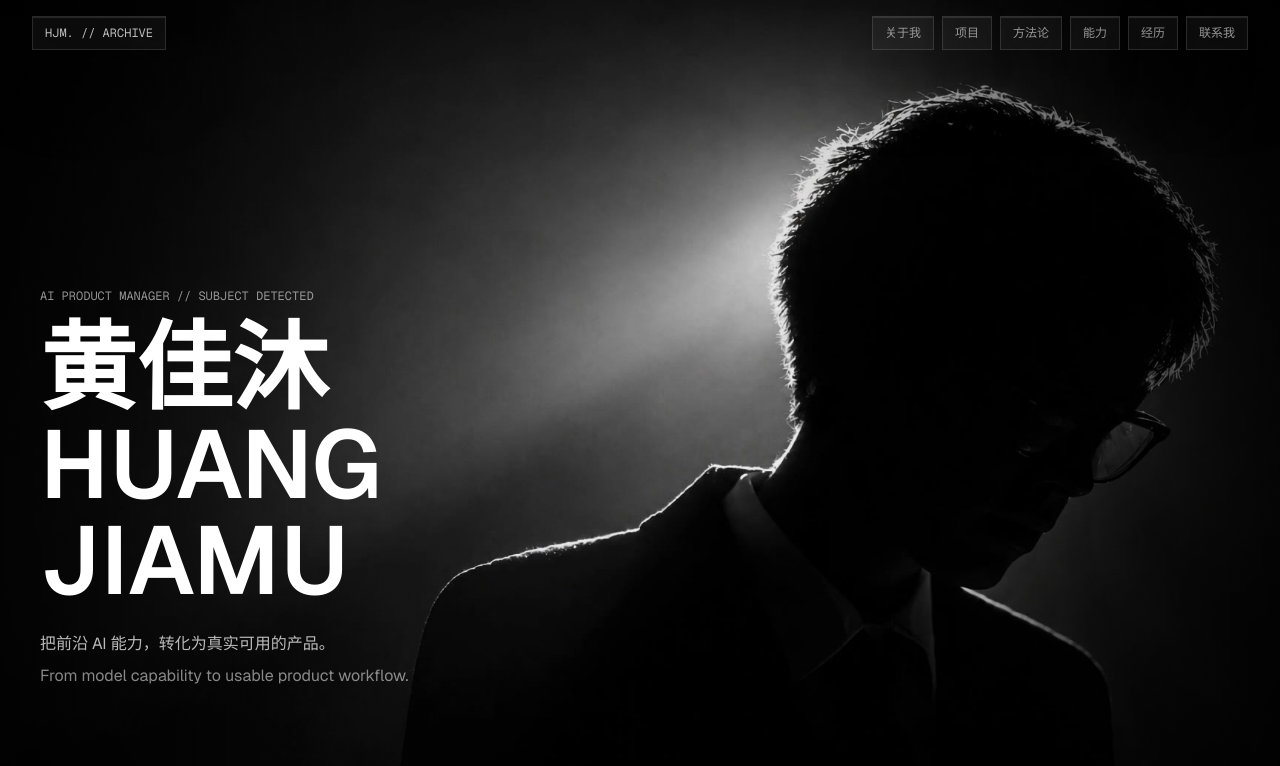
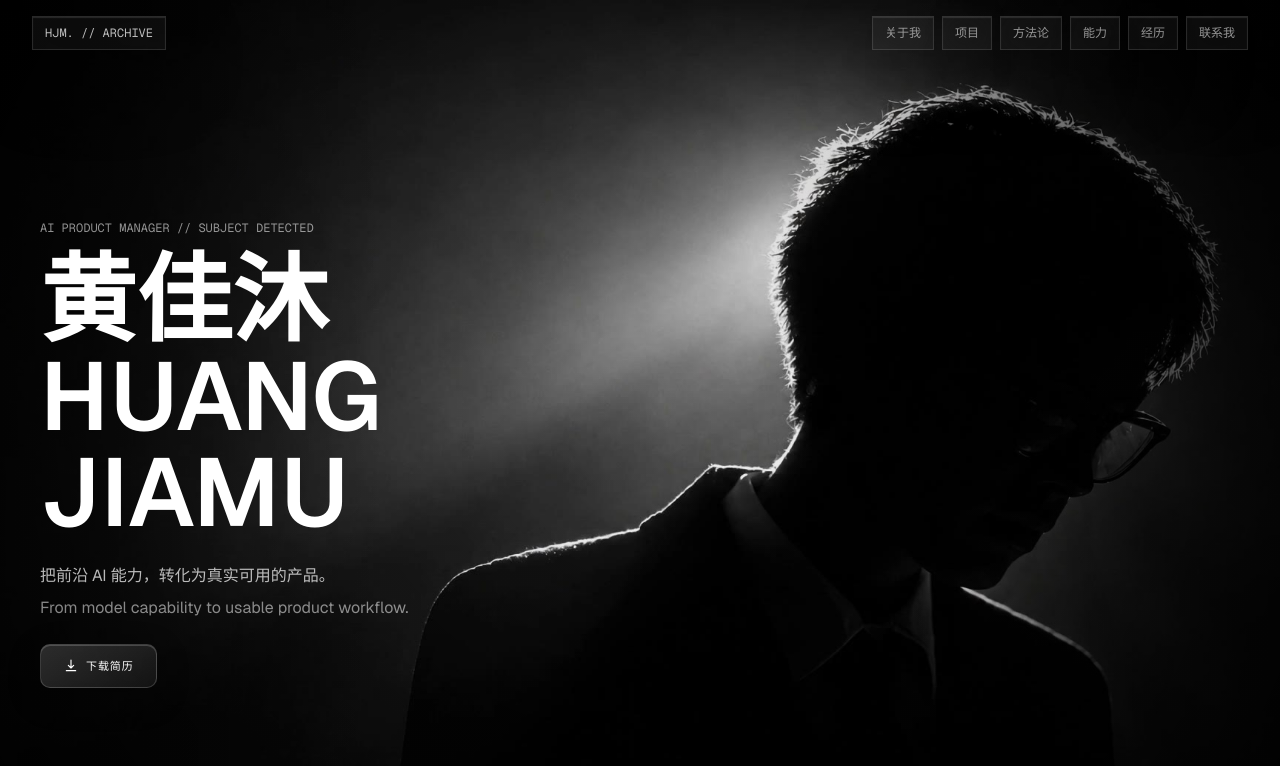
Before and after one commit to HHHJM845/HJM-Personal-website, a Next.js app: page / in a window 1280 px wide. Shown: the top 766 px of the page. Built offline with nearby package versions, Linux system fonts and the light colour scheme.

Commit message:
feat: add resume download buttons

```diff
--- a/src/app/globals.css
+++ b/src/app/globals.css
@@ -272,6 +272,30 @@ body {
   border-color: rgba(255, 255, 255, 0.28);
   color: #fff;
   transform: translateY(-1px);
+}
+
+.btn:focus-visible {
+  outline: 2px solid rgba(255, 255, 255, 0.58);
+  outline-offset: 4px;
+}
+
+.resume-download-btn svg {
+  fill: none;
+  height: 16px;
+  stroke: currentColor;
+  stroke-linecap: round;
+  stroke-linejoin: round;
+  stroke-width: 1.7;
+  width: 16px;
+}
+
+.arrival-resume-btn {
+  font-family: "Geist Mono", "Geist Mono Fallback", ui-monospace, monospace;
+  font-size: 11px;
+  letter-spacing: 0.08em;
+  margin-top: 24px;
+  pointer-events: auto;
+  text-transform: uppercase;
 }
 
 #stats {
--- a/src/app/page.tsx
+++ b/src/app/page.tsx
@@ -388,6 +388,16 @@ export default function Home() {
             <a className="btn btn-ghost" href="https://github.com/HHHJM845">
               查看 GitHub
             </a>
+            <a
+              className="btn btn-ghost resume-download-btn"
+              download="黄佳沐-AI产品经理.pdf"
+              href="/resume/黄佳沐-AI产品经理.pdf"
+            >
+              <svg aria-hidden="true" viewBox="0 0 24 24">
+                <path d="M12 3v12m0 0 4-4m-4 4-4-4M5 19h14" />
+              </svg>
+              下载简历
+            </a>
           </div>
         </div>
         </section>
--- a/src/components/ArrivalExperience.tsx
+++ b/src/components/ArrivalExperience.tsx
@@ -213,6 +213,16 @@ export function ArrivalExperience() {
               From model capability to usable product workflow.
             </span>
           </p>
+          <a
+            className="btn btn-dark resume-download-btn arrival-resume-btn"
+            download="黄佳沐-AI产品经理.pdf"
+            href="/resume/黄佳沐-AI产品经理.pdf"
+          >
+            <svg aria-hidden="true" viewBox="0 0 24 24">
+              <path d="M12 3v12m0 0 4-4m-4 4-4-4M5 19h14" />
+            </svg>
+            下载简历
+          </a>
         </motion.div>
 
         <motion.div
```
Also changed, not shown: 1 other file (tests, documents, lock files or other folders).
